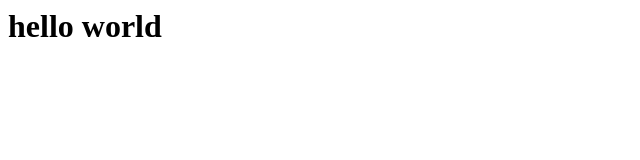
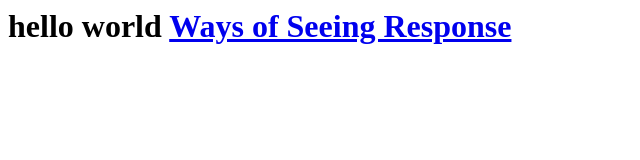
Before and after one commit to gdavidgray/web_dev_page, a plain HTML site: page index.html in a window 1280 px wide. Shown: the whole page, without its empty margins (0-640 px from the left). Drawn offline with Linux system fonts and the light colour scheme.

Commit message:
Update index.html

```diff
--- a/index.html
+++ b/index.html
@@ -1 +1,3 @@
-<h1>hello world</h1>
+<h1>hello world
+<a href="https://gdavidgray.github.io/web_dev_page/week1"> Ways of Seeing Response </a>
+</h1>
```
